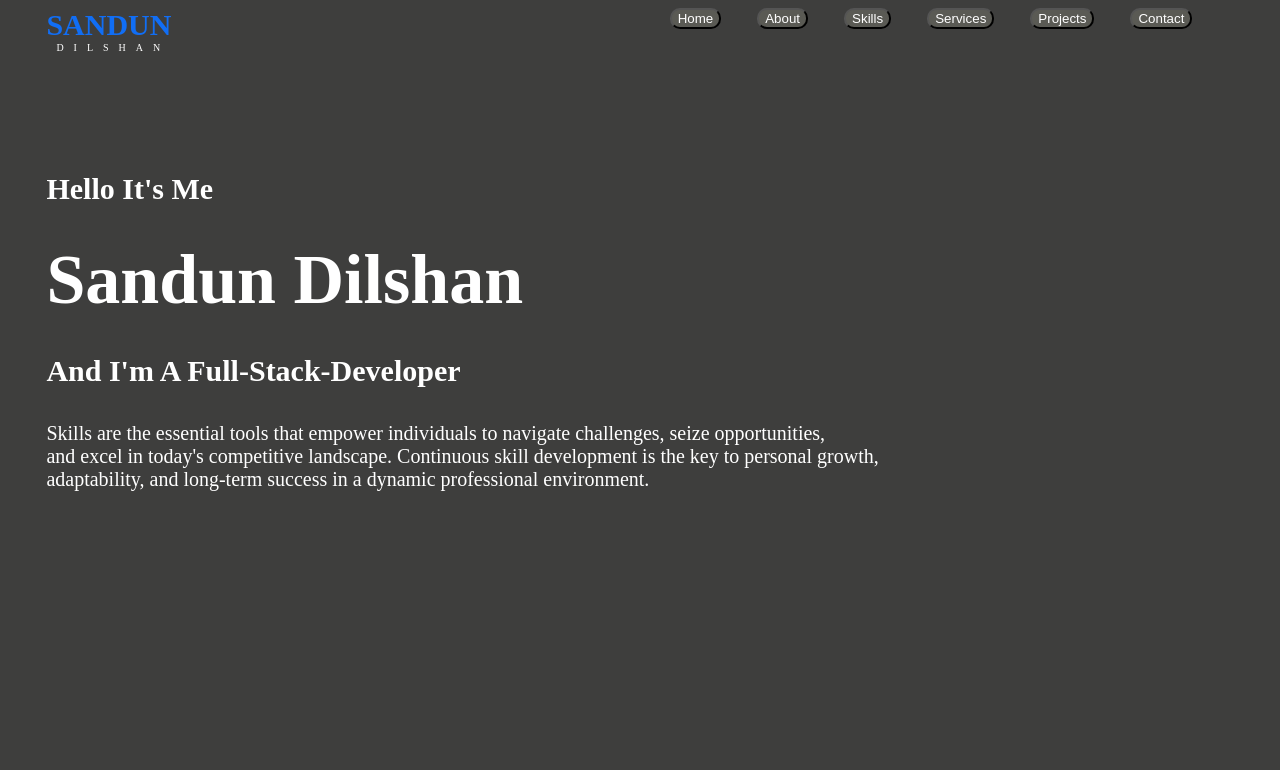
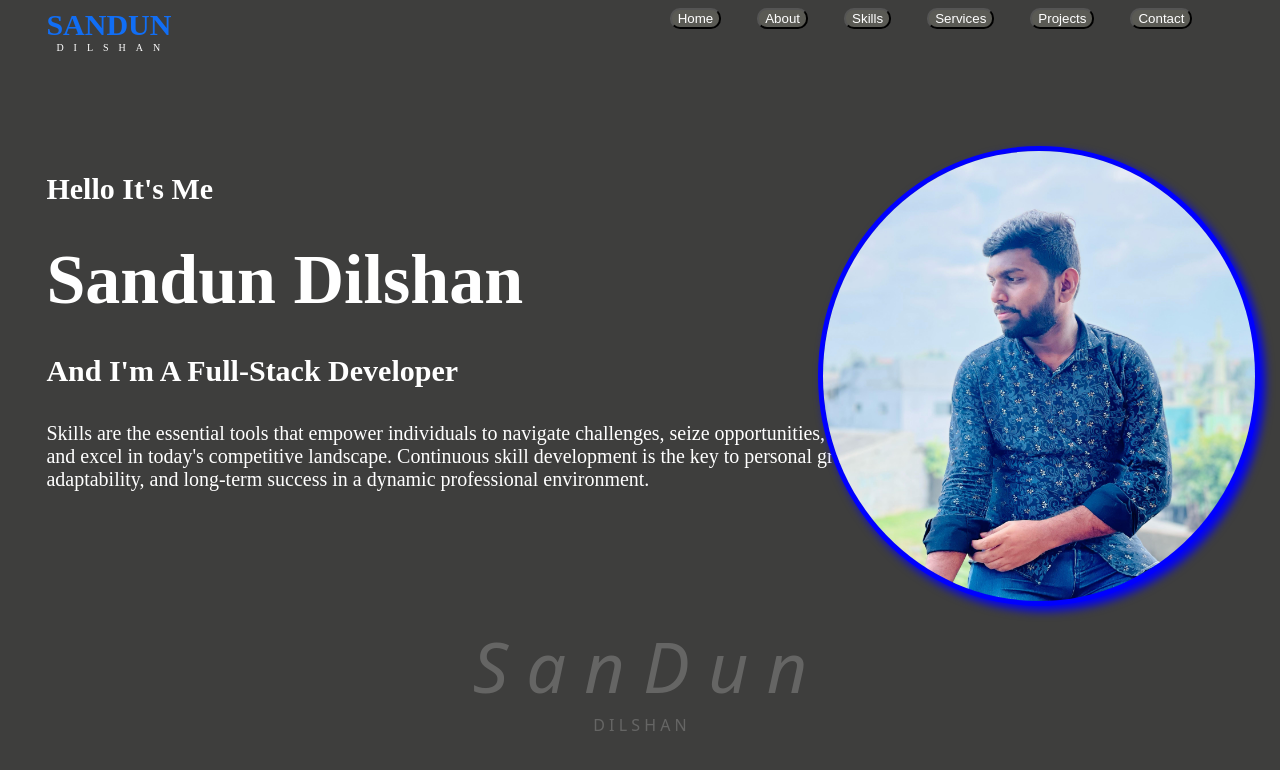
Before and after one commit to sandundil2002/My-portfolio-V1, a plain HTML site: page index.html in a window 1280 px wide. Drawn offline with Linux system fonts and the light colour scheme; a web font is replaced by a local one.

Commit message:
home-page done...

```diff
--- a/index.html
+++ b/index.html
@@ -5,6 +5,7 @@
     <meta name="viewport" content="width=device-width, initial-scale=1.0">
     <title>My Portfolio</title>
     <link rel="stylesheet" href="/style/index.css">
+    <link href="https://fonts.googleapis.com/css2?family=Rubik+Gemstones&display=swap" rel="stylesheet">
 </head>
 <body>
     <div class="top-bar">
@@ -20,16 +21,25 @@
     </div>
 
     <div id="logo-2"> &ensp;&ensp;D&ensp;&ensp;I&ensp;&ensp;L&ensp;&ensp;S&ensp;&ensp;H&ensp;&ensp;A&ensp;&ensp;N </div>
+
     <div class="home-container">
         <div>Hello It's Me</div><br>
         <div id="name">Sandun Dilshan</div><br>
-    <div>And I'm A Full-Stack-Developer</div><br>
+        <div>And I'm A Full-Stack Developer</div><br>
         <div id="desc">Skills are the essential tools that empower individuals to navigate challenges, seize
             opportunities,<br>
             and excel in
             today's competitive landscape. Continuous skill development is the key to personal growth,<br>
             adaptability, and long-term
             success in a dynamic professional environment.</div>
+            <img id="pro_pic" src="/assets/profile_picture.jpg" alt="">
     </div>
+
+    <div class="bottom-logo">
+        <div id="first-name"> S a n D u n </div>
+        <div id="sec"> D I L S H A N </div>
+    </div>
+
+
 </body>
 </html>
--- a/style/index.css
+++ b/style/index.css
@@ -30,6 +30,7 @@ body {
 #logo-2 {
     font-size: 10px;
 }
+
 .home-container {
     padding-top: 10%;
     font-size: 30px;
@@ -45,3 +46,31 @@ body {
     font-size: 20px;
     font-weight: 500;
 }
+#pro_pic {
+    height: 450px;
+    border-radius: 100%;
+    border: 5px solid blue;
+    margin-left: 65%;
+    margin-top: -29%;
+    filter: drop-shadow(5px 5px 5px blue);
+}
+
+.bottom-logo {
+    margin-top: 5px;
+    text-align: center;
+    opacity: 20%;
+    color: white;
+    font-family: "Rubik Gemstones", system-ui;
+    font-weight: 400;
+    font-style: normal;
+}
+
+#first-name {
+    font-size: 70px;
+    font-style: italic;
+}
+
+#second-name {
+    font-size: 30px;
+    font-style: italic;
+}
```
Also changed, not shown: assets/profile_picture.jpg (added). Lines whose indentation alone changed are shown as unchanged.
